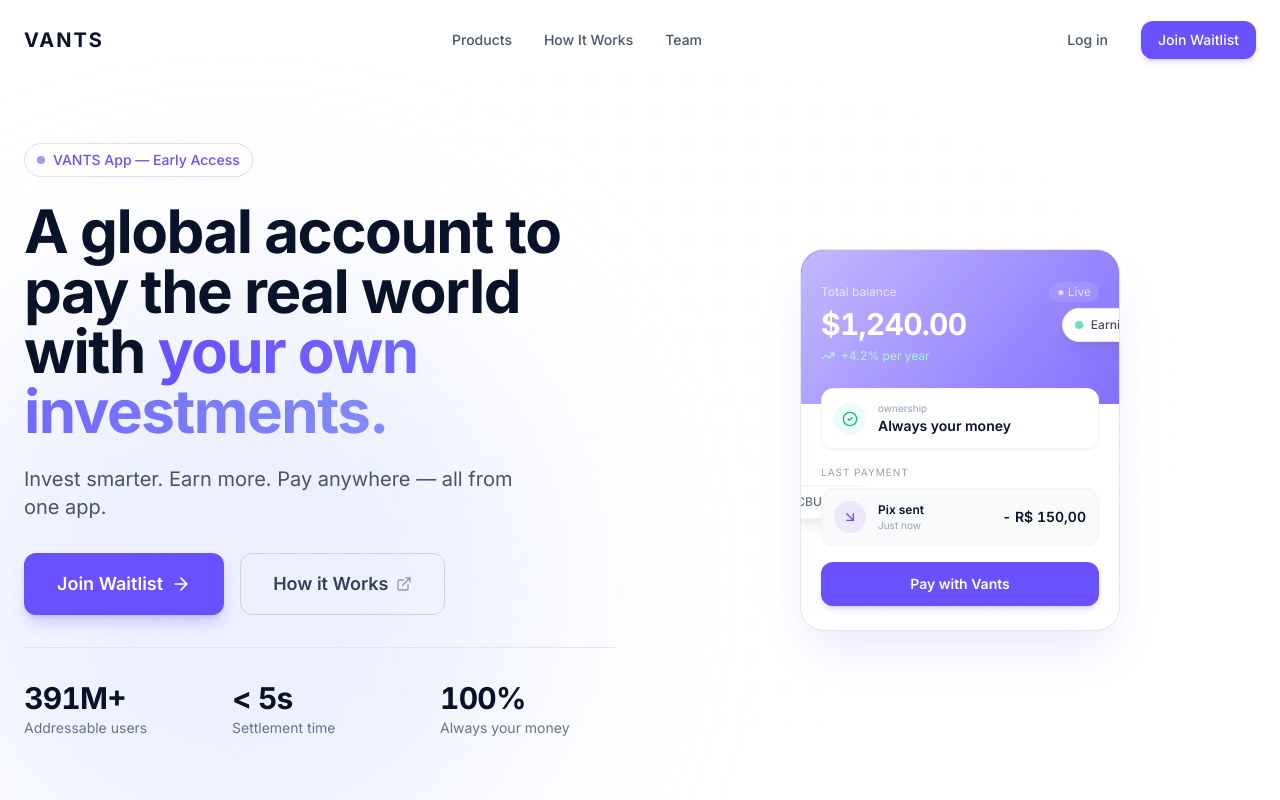
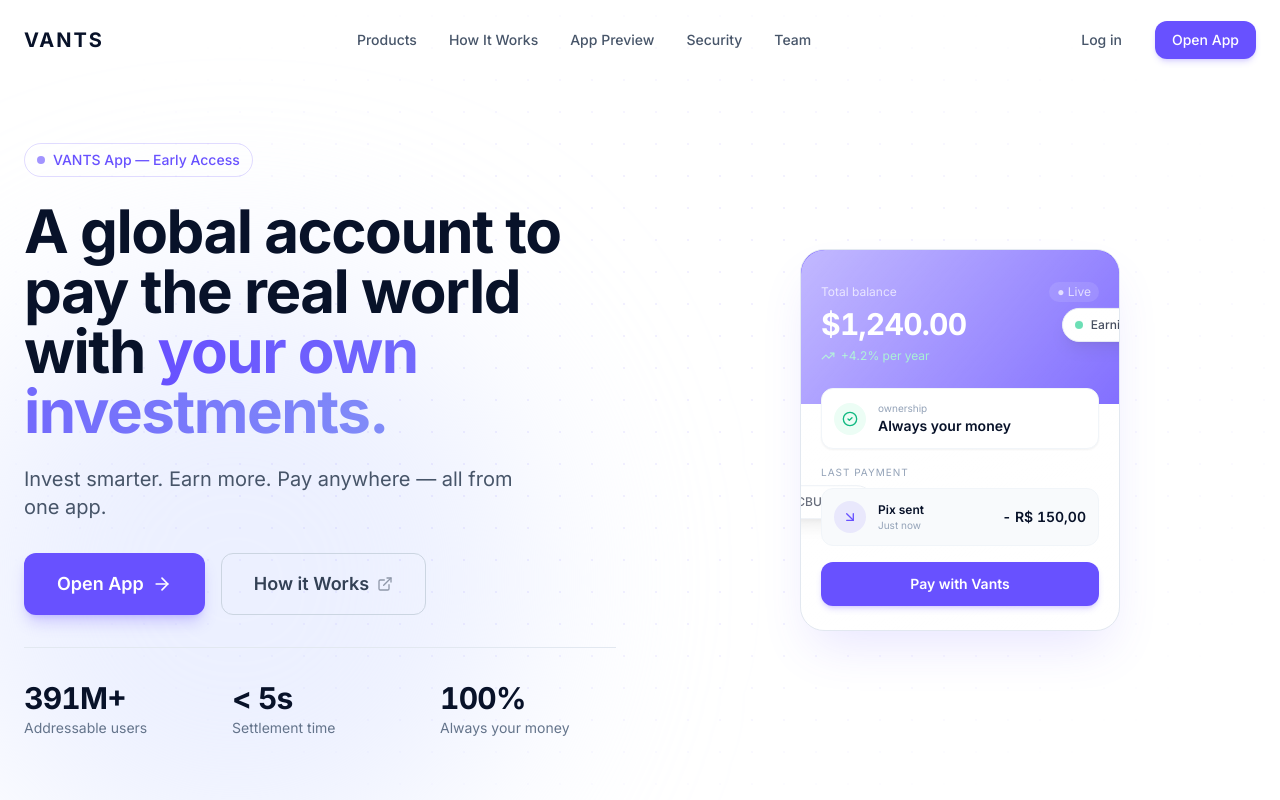
Before and after one commit to vhendala/vants-landing-page-nova, a React (Vite) app: page / in a window 1280 px wide. Shown: the top 800 px of the page. Built offline with nearby package versions, Linux system fonts and the light colour scheme.

Commit message:
feat: use 'Open App' CTA linked to app.vants.xyz and add all sections to navbar

```diff
--- a/src/Component.tsx
+++ b/src/Component.tsx
@@ -23,8 +23,14 @@
           <BridgeFeature />
         </section>
 
-        <DashboardPreview />
-        <SecuritySection />
+        <section id="dashboard">
+          <DashboardPreview />
+        </section>
+
+        <section id="security">
+          <SecuritySection />
+        </section>
+
         <Team />
       </main>
 
--- a/src/components/Hero.tsx
+++ b/src/components/Hero.tsx
@@ -73,8 +73,8 @@
             animate={{ opacity: 1, y: 0 }}
             transition={{ duration: 0.6, delay: 0.2 }}
           >
-            <Button variant="primary" size="lg" className="group bg-[#6851FF] hover:bg-[#5741e0] shadow-lg shadow-[#6851FF]/25">
-              Join Waitlist <ArrowRight className="ml-2 w-5 h-5 group-hover:translate-x-1 transition-transform" />
+            <Button variant="primary" size="lg" className="group bg-[#6851FF] hover:bg-[#5741e0] shadow-lg shadow-[#6851FF]/25" onClick={() => window.location.href = 'https://app.vants.xyz'}>
+              Open App <ArrowRight className="ml-2 w-5 h-5 group-hover:translate-x-1 transition-transform" />
             </Button>
             <Button variant="secondary" size="lg" className="group border-slate-300 text-slate-700 hover:border-[#6851FF]/40 hover:text-[#6851FF]">
               How it Works <ExternalLink className="ml-2 w-4 h-4 opacity-50 group-hover:opacity-100" />
--- a/src/components/Navbar.tsx
+++ b/src/components/Navbar.tsx
@@ -18,6 +18,8 @@
   const navLinks = [
     { name: 'Products', href: '#products' },
     { name: 'How It Works', href: '#bridge-feature' },
+    { name: 'App Preview', href: '#dashboard' },
+    { name: 'Security', href: '#security' },
     { name: 'Team', href: '#team' },
   ];
 
@@ -53,11 +55,11 @@
 
           {/* Desktop Actions */}
           <div className="hidden md:flex items-center gap-4">
-            <Button variant="ghost" size="sm" className="text-slate-600 hover:text-[#081229]">
+            <Button variant="ghost" size="sm" className="text-slate-600 hover:text-[#081229]" onClick={() => window.location.href = 'https://app.vants.xyz'}>
               Log in
             </Button>
-            <Button variant="primary" size="sm" className="bg-[#6851FF] hover:bg-[#5741e0] shadow-md shadow-[#6851FF]/20">
-              Join Waitlist
+            <Button variant="primary" size="sm" className="bg-[#6851FF] hover:bg-[#5741e0] shadow-md shadow-[#6851FF]/20" onClick={() => window.location.href = 'https://app.vants.xyz'}>
+              Open App
             </Button>
           </div>
 
@@ -95,11 +97,11 @@
                 </a>
               ))}
               <div className="h-px bg-slate-200 my-2" />
-              <Button variant="secondary" className="w-full justify-center text-[#081229] border-slate-300">
+              <Button variant="secondary" className="w-full justify-center text-[#081229] border-slate-300" onClick={() => window.location.href = 'https://app.vants.xyz'}>
                 Log in
               </Button>
-              <Button variant="primary" className="w-full justify-center bg-[#6851FF]">
-                Join Waitlist
+              <Button variant="primary" className="w-full justify-center bg-[#6851FF]" onClick={() => window.location.href = 'https://app.vants.xyz'}>
+                Open App
               </Button>
             </div>
           </motion.div>
```
